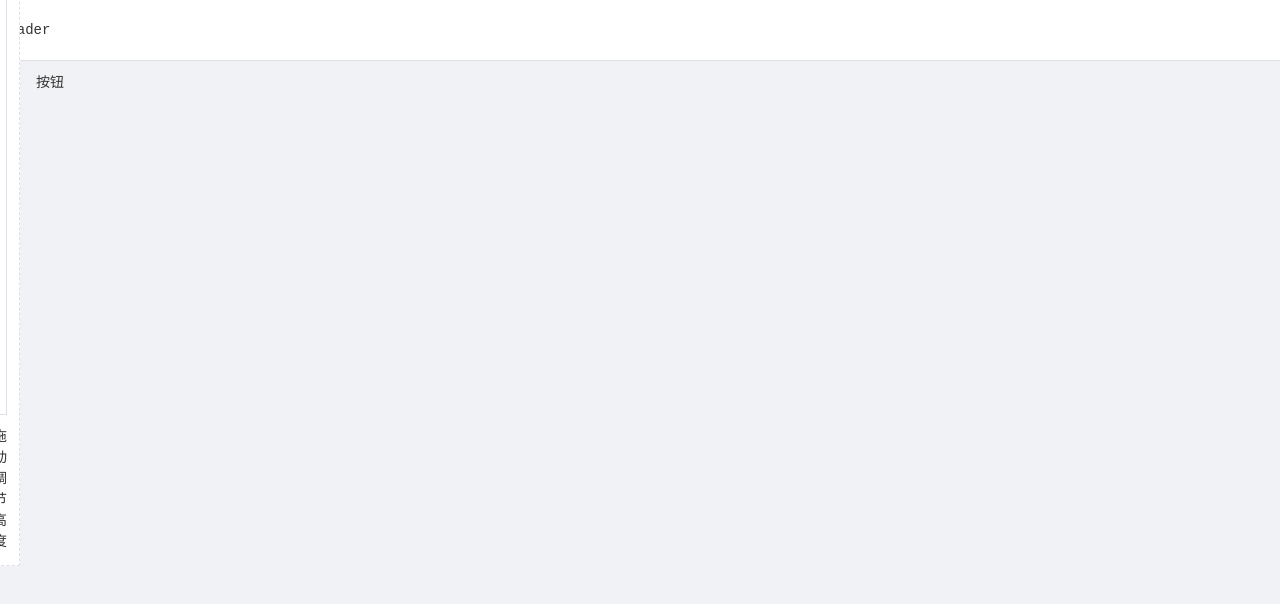
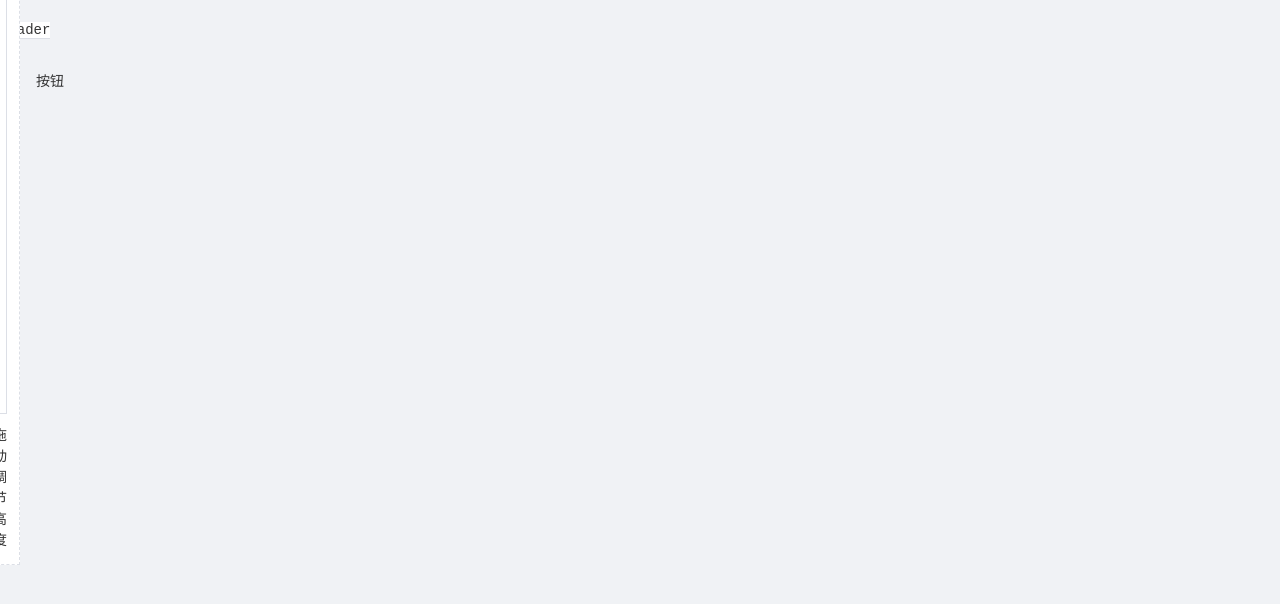
Before and after one commit to lycHub/vue-next-drag, a Vue app: page /#/home in a window 1280 px wide. Shown: the top 604 px of the page. Built offline with nearby package versions, Linux system fonts and the light colour scheme.

Commit message:
日常提交

```diff
--- a/src/components/BasicLayout/Test.vue
+++ /dev/null
@@ -1,13 +0,0 @@
-<template>
-  <div>
-    全局testaaa  ccc
-  </div>
-</template>
-<script>
-import {defineComponent} from "vue";
-
-export default defineComponent({
-  name: 'Test',
-})
-
-</script>
--- a/src/components/BasicLayout/index.scss
+++ b/src/components/BasicLayout/index.scss
@@ -1,6 +1,5 @@
 .basic-layout {
   .header {
-    display: flex;
     line-height: 60px;
     background-color: #fff;
     border-bottom: 1px solid #dcdfe6;
--- a/src/components/BasicLayout/index.tsx
+++ b/src/components/BasicLayout/index.tsx
@@ -5,16 +5,10 @@ import './index.scss';
 export default defineComponent({
   name: 'BasicLayout',
   setup(props, { slots }) {
-    // const test = resolveComponent('el-button');
     return () => {
       return (
         <el-container class="basic-layout">
-          <el-header class="header">
-            Header
-           {/* {
-              h(test, {}, 'dsa')
-            }*/}
-          </el-header>
+          <el-header class="header">Header</el-header>
           <el-container>
             <el-aside class="aside" width="200px">
               <Aside />
--- a/src/components/Editor/index.tsx
+++ b/src/components/Editor/index.tsx
@@ -1,4 +1,4 @@
-import {defineComponent, h, computed, markRaw} from "vue";
+import {defineComponent, h, computed, markRaw, resolveComponent} from "vue";
 import Widget from "./Widget";
 import Lines from "./Lines";
 import './index.scss';
@@ -10,13 +10,11 @@ export default defineComponent({
   name: 'Editor',
   setup(props) {
     const store = useStore();
-    // const widgets = computed(() => store.state.editor.widgets);
     const widgets = store.state.editor.widgets;
     const renderWidgets = () => {
       return widgets.length ? widgets.map(item => {
-        const { width, height, ...rest } = item.style;
         return <Widget info={ item } >
-          { h(item.component, { ...item.attrs, style: item.style }, { default: () => item.label }) }
+          { h(resolveComponent(item.component), { ...item.attrs, style: item.style }, () => item.label) }
         </Widget>;
       }) : null;
     }
--- a/src/main.ts
+++ b/src/main.ts
@@ -1,12 +1,10 @@
-import { createApp } from 'vue'
-import App from './App.vue'
-import router from './router'
-import {key, store} from './store'
-import installElementPlus from './plugins'
+import { createApp } from 'vue';
+import App from './App.vue';
+import router from './router';
+import {key, store} from './store';
+import installElementPlus from './plugins';
 import './assets/styles/index.scss';
-import Test from "./components/BasicLayout/Test.vue";
 
-const app = createApp(App)
-app.component('my-test', Test);
-installElementPlus(app)
-app.use(store, key).use(router).mount('#root')
+const app = createApp(App);
+installElementPlus(app);
+app.use(store, key).use(router).mount('#root');
--- a/src/store/types.ts
+++ b/src/store/types.ts
@@ -8,9 +8,9 @@ export interface WidgetStyle {
   height: number;
 }
 
-export interface Widget<T = any> {
+export interface Widget {
   id?: string;
-  component: SFCWithInstall<T>;
+  component: string;
   name: string;
   label: string;
   icon: string;
--- a/src/store/widgets.ts
+++ b/src/store/widgets.ts
@@ -1,9 +1,7 @@
 import {Widget} from "./types";
-import Button from "element-plus/lib/el-button/src/button.vue";
-import { ElButton } from 'element-plus';
 
-export const elBtn: Widget<typeof Button> = {
-  component: ElButton,
+export const elBtn = {
+  component: 'el-button',
   name: '按钮',
   label: '按钮',
   icon: 'el-icon-thumb',
```
